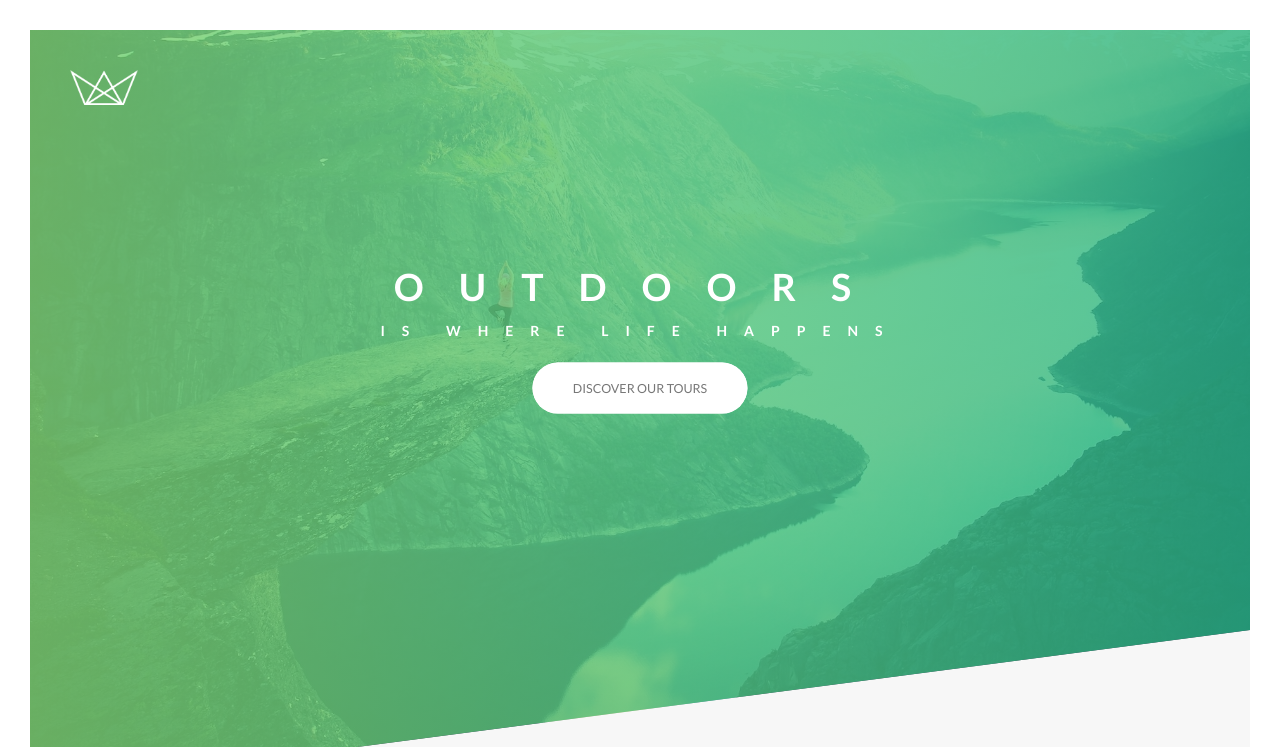
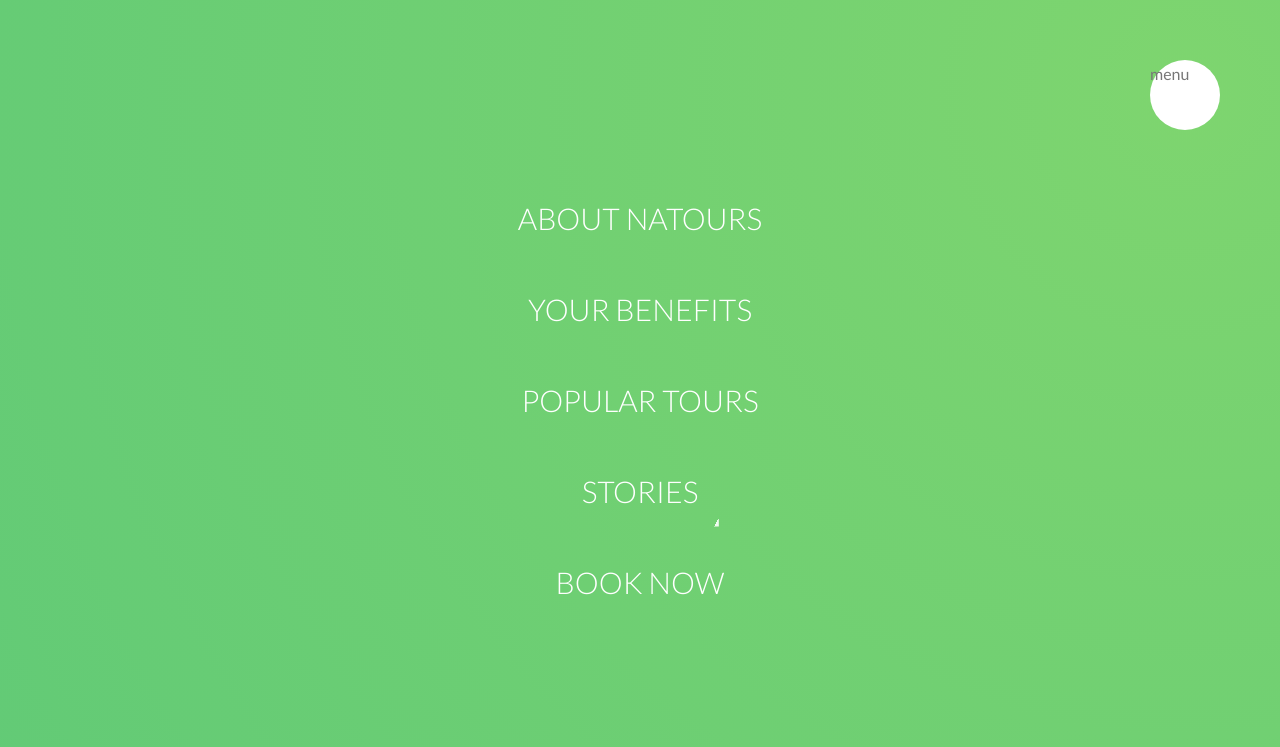
Before and after one commit to grego5/natours, a website: page index.html in a window 1280 px wide. Shown: the top 747 px of the page. Drawn offline with Linux system fonts and the light colour scheme.

Commit message:
nav menu

```diff
--- a/index.html
+++ b/index.html
@@ -13,6 +13,25 @@
         <title>Natours | Exciting tours for adventurous people</title>
     </head>
     <body>
+
+        <div class="navigation">
+            <input type="checkbox" class="navigation__checkbox" id="nav-toggle">
+
+            <label for="nav-toggle" class="navigation__button">menu</label>
+
+            <div class="navigation__background">&nbsp;</div>
+
+            <div class="navigation__nav">
+                <ul class="navigation__list">
+                    <li class="navigation__item"><a href="#" class="navigation__link">About Natours</a></li>
+                    <li class="navigation__item"><a href="#" class="navigation__link">Your benefits</a></li>
+                    <li class="navigation__item"><a href="#" class="navigation__link">Popular tours</a></li>
+                    <li class="navigation__item"><a href="#" class="navigation__link">Stories</a></li>
+                    <li class="navigation__item"><a href="#" class="navigation__link">Book now</a></li>
+                </ul>
+            </div>
+        </div>
+
         <header class="header">
             <div class="header__logo-wrapper">
                 <img class="header__logo" src="img/logo-white.png" alt="Natours logo">
--- a/package.json
+++ b/package.json
@@ -4,7 +4,9 @@
   "description": "advanced css and scss course project",
   "main": "index.js",
   "scripts": {
-    "compile:sass": "node-sass sass/main.scss css/style.css -w"
+    "watch:sass": "node-sass sass/main.scss css/style.css -w",
+    "watch:live": "node server.js",
+    "start": "concurrently \"npm:watch:*\""
   },
   "repository": {
     "type": "git",
--- a/sass/abstracts/_mixins.scss
+++ b/sass/abstracts/_mixins.scss
@@ -5,3 +5,10 @@
       display: table;
    }
 }
+
+@mixin position-middle($y: 50%) {
+   position: absolute;
+   top: $y;
+   left: 50%;
+   transform: translate(-50%, -50%);
+}
--- a/sass/components/_card.scss
+++ b/sass/components/_card.scss
@@ -127,10 +127,7 @@
    }
 
    &__action {
-      position: absolute;
-      top: 50%;
-      left: 50%;
-      transform: translate(-50%, -50%);
+      @include position-middle;
       width: 100%;
       text-align: center;
    }
--- a/sass/components/_form.scss
+++ b/sass/components/_form.scss
@@ -79,13 +79,10 @@
          height: 1.4rem;
          width: 1.4rem;
          border-radius: 50%;
-         position: absolute;
-         top: 50%;
-         left: 50%;
-         transform: translate(-50%, -50%);
          background-color: $color-primary;
          opacity: 0;
          transition: opacity 0.2s;
+         @include position-middle;
       }
 
    }
--- a/sass/components/_story.scss
+++ b/sass/components/_story.scss
@@ -35,10 +35,7 @@
    }
 
    &__caption {
-      position: absolute;
-      top: 50%;
-      left: 50%;
-      transform: translate(-50%, 20%);
+      @include position-middle(70%);
       color: $color-light;
       text-transform: uppercase;
       font-size: 1.7rem;
@@ -50,7 +47,7 @@
 
    &:hover &__caption {
       opacity: 1;
-      transform: translate(-50%, -50%);
+      transform: translate(-50%, -100%);
    }
 
    &:hover &__image {
--- a/sass/layout/_header.scss
+++ b/sass/layout/_header.scss
@@ -22,10 +22,7 @@
    }
 
    &__content {
-      position: absolute;
-      top: 40%;
-      left: 50%;
-      transform: translate(-50%, -50%);
+      @include position-middle(40%);
       text-align: center;
    }
 }
--- /dev/null
+++ b/sass/layout/_navigation.scss
@@ -0,0 +1,77 @@
+.navigation {
+
+   &__checkbox {
+      display: none;
+   }
+
+   &__button {
+      position: fixed;
+      top: 6rem;
+      right: 6rem;
+      height: 7rem;
+      width: 7rem;
+      border-radius: 50%;
+      background-color: $color-light;
+      z-index: 102;
+   }
+
+   &__background {
+      position: fixed;
+      top: 6.5rem;
+      right: 6.5rem;
+      height: 6rem;
+      width: 6rem;
+      border-radius: 50%;
+      background-image: radial-gradient($color-primary-light, $color-primary-dark);
+      z-index: 100;
+
+      transform: scale(100);
+   }
+
+   &__nav {
+      position: fixed;
+      height: 100vh;
+      width: 100%;
+      top: 0;
+      left: 0;
+      z-index: 101;
+   }
+
+   &__list {
+     @include position-middle;
+     list-style: none;
+     text-align: center;
+   }
+
+   &__item {
+      margin: 2rem;
+   }
+
+   &__link {
+      &:link,
+      &:visited {
+         display: inline-block;
+         font-size: 3rem;
+         font-weight: 300;
+         color: $color-light;
+         text-decoration: none;
+         text-transform: uppercase;
+         padding: 1rem 2rem;
+         background-image: linear-gradient(120deg,
+            transparent 0,
+            transparent 50%,
+            rgba($color-light, .9) 50%
+         );
+         background-size: 220%;
+         background-position: 0%;
+         transition: background-position 0.3s, color 0.3s, transform 0.3s;
+      }
+
+      &:hover,
+      &:active {
+         color: $color-primary;
+         background-position: 100%;
+         transform: translateX(1rem);
+      }
+   }
+}
--- a/sass/main.scss
+++ b/sass/main.scss
@@ -10,6 +10,7 @@
 @import "layout/grid";
 @import "layout/header";
 @import "layout/footer";
+@import "layout/navigation";
 
 @import "pages/home";
 
```
Also changed, not shown: css/style.css.
